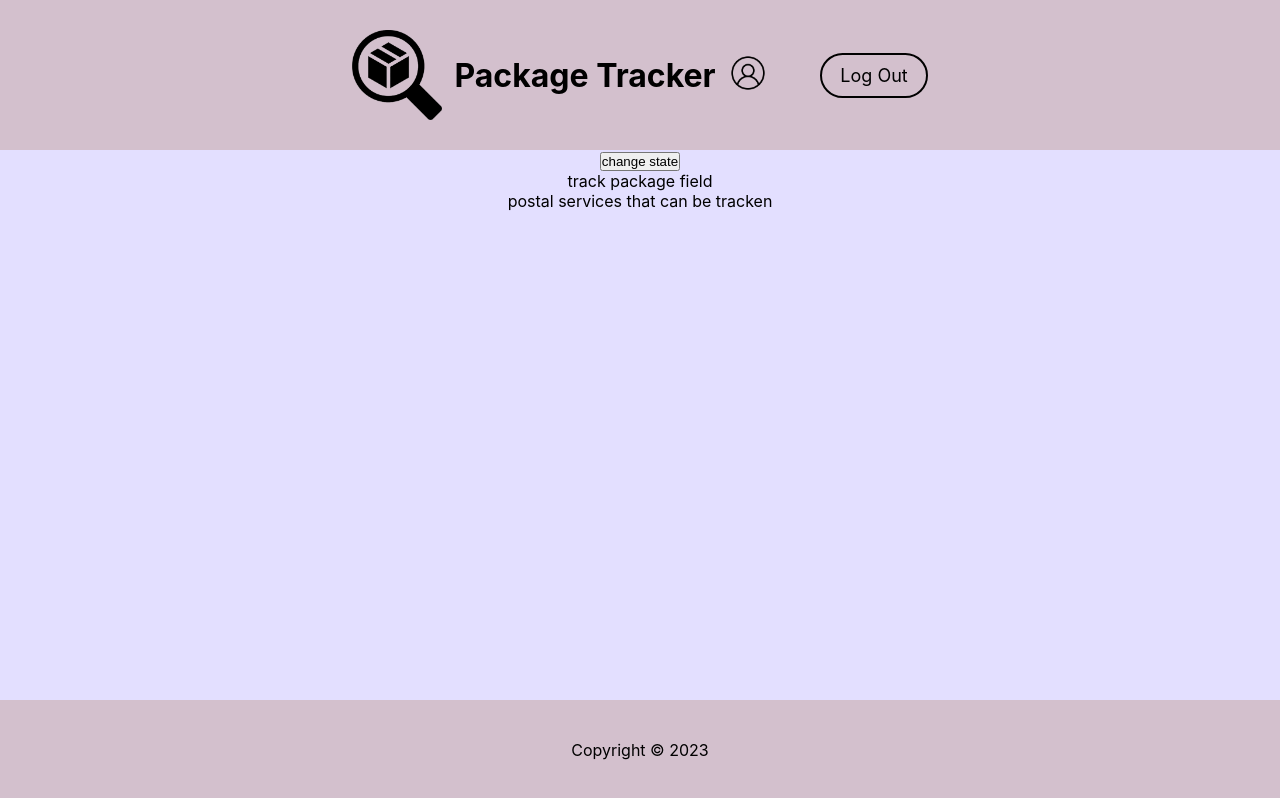
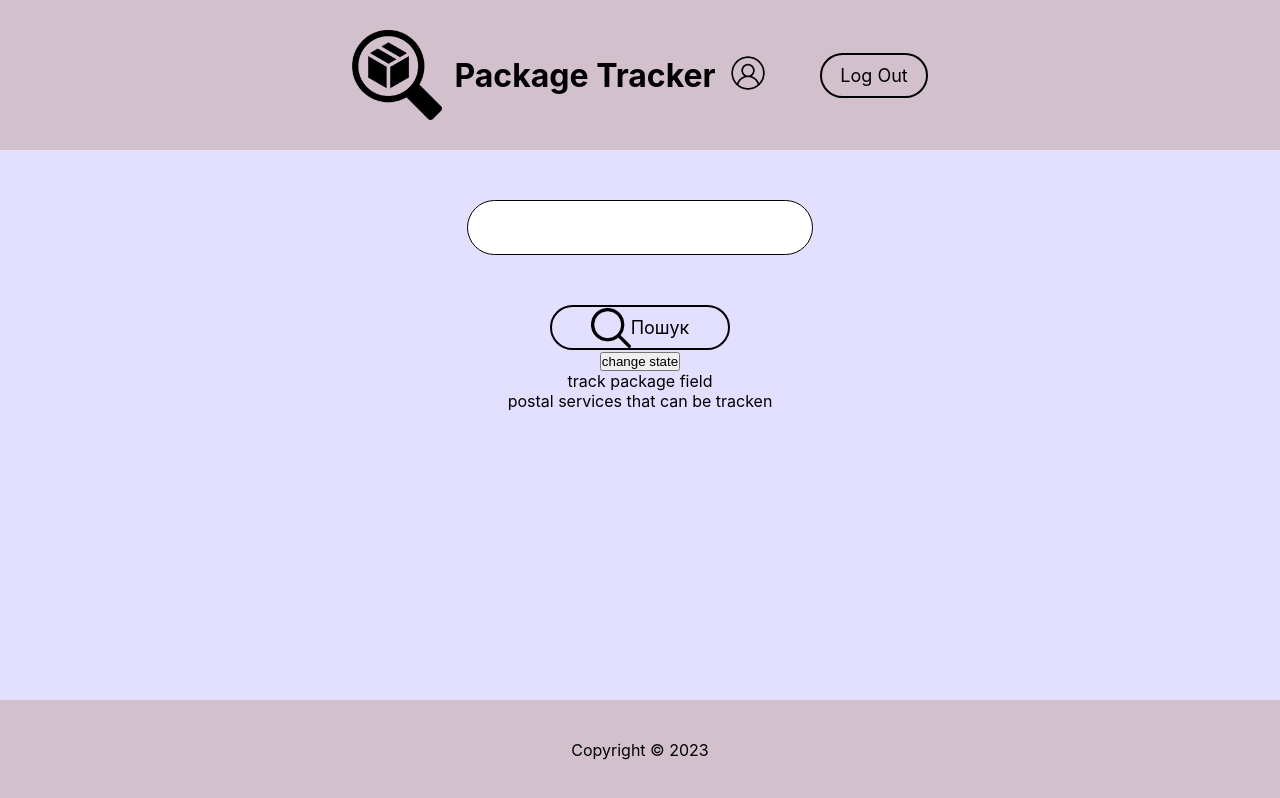
Before and after one commit to Markot96/mail-tracking-service, a React (Create React App) app: page / in a window 1280 px wide. Built offline with nearby package versions, Linux system fonts and the light colour scheme.

Commit message:
added number search input

```diff
--- a/src/App.jsx
+++ b/src/App.jsx
@@ -2,6 +2,7 @@ import './App.css';
 import Header from './components/Header'
 import Footer from './components/Footer';
 import { useState } from 'react';
+import NumberInput from './components/NumberInput';
 
 function App() {
 
@@ -13,10 +14,11 @@ function App() {
 
   return (
     <div className='app'>
-      <Header isGuest={isGuest}/>
-        <button onClick={handleOnClick}>change state</button>
-        <div>track package field</div>
-        <div>postal services that can be tracken</div>
+      <Header isGuest={isGuest} />
+      <NumberInput />
+      <button onClick={handleOnClick}>change state</button>
+      <div>track package field</div>
+      <div>postal services that can be tracken</div>
       <Footer />
     </div>
   );
--- /dev/null
+++ b/src/components/NumberInput.jsx
@@ -0,0 +1,21 @@
+import '../styles/NumberInput.css';
+import SearchIcon from '../assets/search-icon.png'
+
+function NumberInput() {
+
+  return (
+    <div className='number-input'>
+      <div className='container'>
+        <div className='inner-number-input'>
+          <input type='text' name='name' className='text-input' />
+          <div className='submit-button'>
+            <img src={SearchIcon} className='search-icon' alt='search icon' />
+            Пошук
+          </div>
+        </div>
+      </div>
+    </div>
+  );
+}
+
+export default NumberInput;
--- /dev/null
+++ b/src/styles/NumberInput.css
@@ -0,0 +1,47 @@
+.inner-number-input {
+  width: 100%;
+  height: 100%;
+  display: flex;
+  flex-direction: column;
+  justify-content: space-between;
+  align-items: center;
+}
+
+.text-input {
+  width: 60%;
+  height: 55px;
+  margin: 50px 0 50px 0;
+  padding: 0 20px 0 20px;
+  font-size: 22px;
+  border-radius: 50px;
+  background: #fff;
+  border: 1px solid black;
+}
+
+.submit-button {
+  height: 2.5em;
+  width: 10em;
+  border: 2px solid black;
+  --height: 2.5em;
+  border-radius: calc(var(--height)/2);
+  font-size: large;
+  display: flex;
+  justify-content: center;
+  align-items: center;
+  text-align: center;
+  transition: 0.3s;
+  cursor: pointer;
+}
+
+.submit-button:hover {
+  background-color: rgb(179, 148, 169);
+}
+
+.submit-button:active {
+  background-color: rgb(230, 219, 227);
+}
+
+.search-icon {
+  width: 40px;
+  height: 40px;
+}
```
Also changed, not shown: src/assets/search-icon.png (added).
